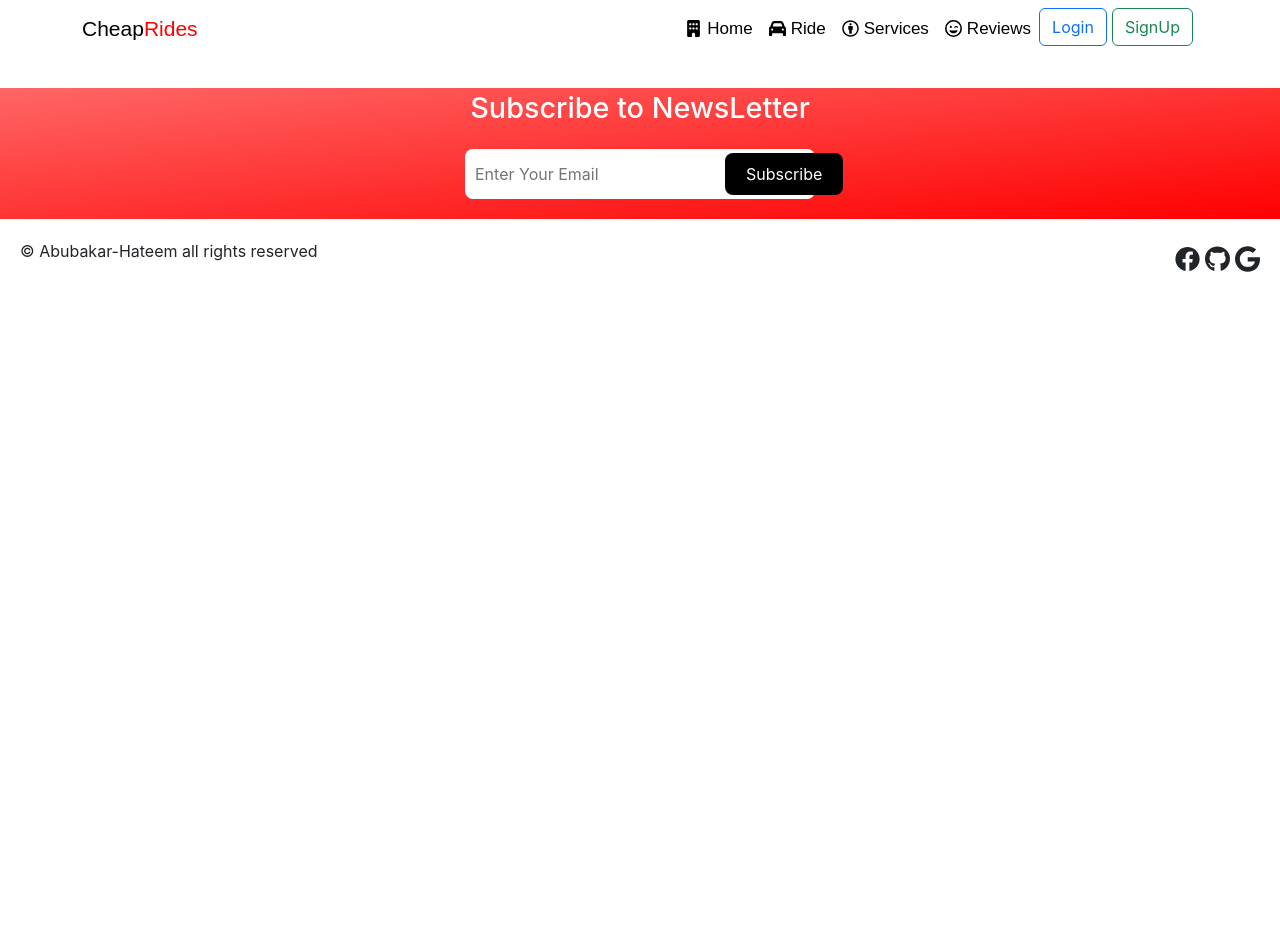
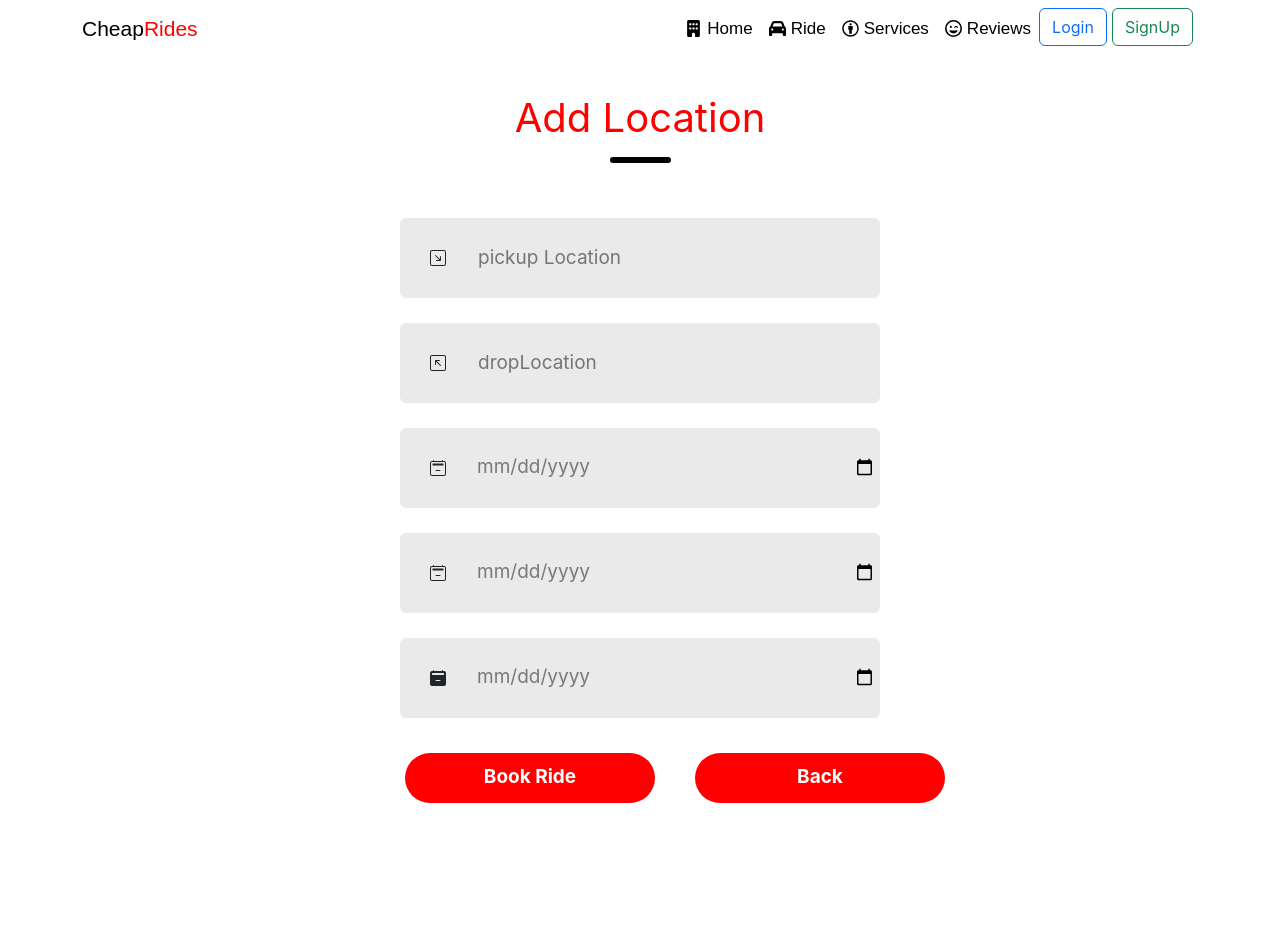
Before and after one commit to abubakar4-u/CheapRides-WebProject, a React (Create React App) app in the folder frontend/: page /customer-booked in a window 1280 px wide. Shown: the top 952 px of the page. Before the commit the page ends 800 px from the top, so only its background shows below. Built offline with nearby package versions, Linux system fonts and the light colour scheme.

Commit message:
Customer Module: Booking and Main Page

```diff
--- a/frontend/src/App.js
+++ b/frontend/src/App.js
@@ -7,7 +7,8 @@ import Login from "./components/Login/Login";
 import RiderModuleScreen from './Screens/RiderModuleScreen';
 import RiderUpdate from './components/RiderModule/RiderUpdate';
 import RideAddCar from './components/RiderModule/RiderAddCar';
-
+import CustomerModuleScreen from './Screens/CustomerModuleScreen';
+import CustomerBookRide from './components/CustomerModule/CustomerBookRide';
 function App() {
   return (
     <>
@@ -19,6 +20,8 @@ function App() {
           <Route path="/riderscreen" element={<RiderModuleScreen />} />
           <Route path="/ride-update/:id" element={<RiderUpdate />} /> {/* Pass ride object here */}
           <Route path="/ride-addcar" element={<RideAddCar/>}/>
+          <Route path="/customer-bookride" element={<CustomerModuleScreen/>}/>
+          <Route path="/customer-booked" element={<CustomerBookRide/>}/>
         </Routes>
         <Footer />
       </BrowserRouter>
--- /dev/null
+++ b/frontend/src/Screens/CustomerModuleScreen.css
@@ -0,0 +1,20 @@
+h1{
+    margin-left: 50px;
+}
+
+.login-submit{
+    display: flex;
+    justify-content: center;
+    align-items: center;
+    width:250px;
+    height: 50px;
+    color: white;
+    background: red;
+    border-radius: 50px;
+    font-size: 19px;
+    font-weight: 700;
+    cursor: pointer;
+    border: none;
+    margin-top: -50px;
+    margin-left: 10px;
+}
--- /dev/null
+++ b/frontend/src/Screens/CustomerModuleScreen.jsx
@@ -0,0 +1,26 @@
+import React from 'react';
+import {Row, Col} from 'react-bootstrap';
+import rides from '../rides';
+import CustomerModule from '../components/CustomerModule/CustomerModule';
+import { Link } from 'react-router-dom';
+import './CustomerModuleScreen.css';
+
+const CustomerModuleScreen = () => {
+  return (
+    <>
+        <div style={{ display: 'flex', alignItems: 'center' }}> {/* Added a wrapper div */}
+            <h1 style={{ marginLeft: '20px' }}>Latest Rides</h1>
+            <Link to="/edit-information" style={{ textDecoration: 'none', marginTop:'40px' }}><button className='login-submit'> Edit Perosnal Information </button></Link>
+        </div>
+        <Row>
+            {rides.map((ride) => (
+                <Col key={ride._id} sm={12} md={6} lg={4} xl={3}>
+                    <CustomerModule rides={ride}/>
+                </Col>
+            ))}
+        </Row>
+    </>
+  )
+}
+
+export default CustomerModuleScreen
--- /dev/null
+++ b/frontend/src/components/CustomerModule/CustomerBookRide.css
@@ -0,0 +1,39 @@
+.product-image{
+    width: auto;
+    height: 12em;
+    object-fit:cover;
+}
+
+.rideimg {
+    box-shadow: 0 4px 8px 0 rgba(105, 36, 36, 0.2);
+    max-width: auto;
+    margin: auto 1rem;
+    text-align: center;
+    font-family: arial;
+}
+
+.homeimage {
+    box-shadow: 0 4px 8px 0 rgba(105, 36, 36, 0.2);
+    max-width: auto;
+    margin: auto 1rem;
+    text-align: center;
+    font-family: arial;
+}
+
+
+.Sbtn{
+    border: none;
+    outline: 0;
+    padding: 12px;
+    color: white;
+    background-color: #000;
+    text-align: center;
+    cursor: pointer;
+    width: 100%;
+    font-size: 18px;
+}
+
+.Sbtn:hover{
+    background-color: red;
+    color: white;
+}
--- /dev/null
+++ b/frontend/src/components/CustomerModule/CustomerBookRide.jsx
@@ -0,0 +1,49 @@
+import React from 'react'
+import {Link} from "react-router-dom";
+import { BsArrowDownRightSquare, BsArrowUpLeftSquare, BsCalendar2Minus, BsCalendar2MinusFill } from "react-icons/bs";
+import { Button } from 'react-bootstrap';
+import './CustomerBookRide.css';
+
+const CustomerBookRide = () => {
+  return (
+        <div className='login-container'>
+            <div className='login-header1'>
+                <div className='login-text'>Add Location</div>
+                <div className='login-underline'></div>
+            </div>
+            <div className='login-inputs'>
+                <div className='login-input'>
+                    <BsArrowDownRightSquare/>
+                    <input type="text" placeholder='pickup Location'/>
+                </div>
+
+                <div className='login-input'>
+                    <BsArrowUpLeftSquare/>
+                    <input type="text" placeholder='dropLocation'/>
+                </div>
+
+                <div className='login-input'>
+                    <BsCalendar2Minus/>
+                    <input type="date" placeholder='pickupdate'/>
+                </div>
+
+                <div className='login-input'>
+                    <BsCalendar2Minus/>
+                    <input type="date" placeholder='pickupdate'/>
+                </div>
+
+                <div className='login-input'>
+                    <BsCalendar2MinusFill/>
+                    <input type="date" placeholder='pickupdate'/>
+                </div>
+
+                <div className='login-submit-container'>
+                    <button className="login-submit">Book Ride</button>
+                    <Link to="/customer-bookride" style={{ textDecoration: 'none' }}><button className='login-submit'> Back </button></Link>{' '}
+                </div>
+            </div>
+        </div>
+  )
+}
+
+export default CustomerBookRide
--- /dev/null
+++ b/frontend/src/components/CustomerModule/CustomerModule.css
@@ -0,0 +1,39 @@
+.product-image{
+    width: auto;
+    height: 12em;
+    object-fit:cover;
+}
+
+.rideimg {
+    box-shadow: 0 4px 8px 0 rgba(105, 36, 36, 0.2);
+    max-width: auto;
+    margin: auto 1rem;
+    text-align: center;
+    font-family: arial;
+}
+
+.homeimage {
+    box-shadow: 0 4px 8px 0 rgba(105, 36, 36, 0.2);
+    max-width: auto;
+    margin: auto 1rem;
+    text-align: center;
+    font-family: arial;
+}
+
+
+.Sbtn{
+    border: none;
+    outline: 0;
+    padding: 12px;
+    color: white;
+    background-color: #000;
+    text-align: center;
+    cursor: pointer;
+    width: 100%;
+    font-size: 18px;
+}
+
+.Sbtn:hover{
+    background-color: red;
+    color: white;
+}
--- /dev/null
+++ b/frontend/src/components/CustomerModule/CustomerModule.jsx
@@ -0,0 +1,33 @@
+import React from 'react'
+import { Card } from "react-bootstrap";
+import './CustomerModule.css';
+import Button from 'react-bootstrap/Button';
+import { Link } from 'react-router-dom';
+
+const CustomerModule = ({ rides }) => {
+    return (
+        <div className='rideimg'>
+            <Card className="my-3 p-2 rounded h-100 custom-card-width">
+
+                <a href={`/rides/${rides._id}`}>
+                    <Card.Img className='product-image' src={rides.image} />
+                </a>
+
+                <Card.Body>
+                    <a href={`/rides/${rides._id}`}>
+                        <Card.Title as="div">
+                            {/* Center the title */}
+                            <strong>{rides.name}</strong>
+                        </Card.Title>
+                    </a>
+                    {/* Buttons displayed below the ride name */}
+                    <p>
+                        <Link to="/customer-booked"><Button className='Sbtn'>Book Sedan</Button></Link>
+                    </p>
+                </Card.Body>
+            </Card>
+        </div>
+    );
+}
+
+export default CustomerModule
```
Also changed, not shown: frontend/src/customer.js (added).
